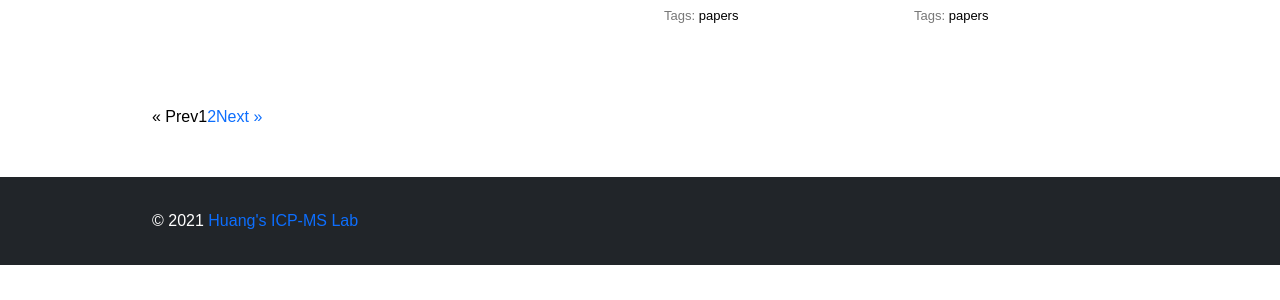
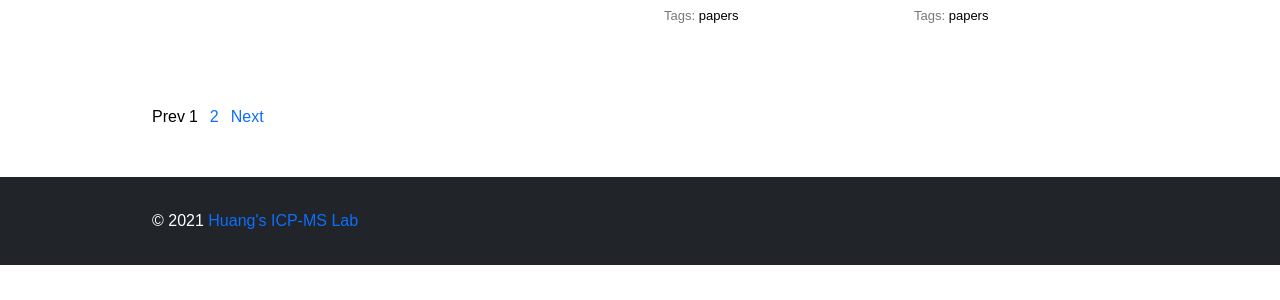
Before and after one commit to icpms-lab/icpms-lab.github.io, a Jekyll site: the page built from index.html, in a window 1280 px wide. Shown: the part 565-865 px from the top of the page. Built offline with Jekyll 4.4.1, drawn with Linux system fonts in a browser that asks for light colours; the list of posts is cut into pages by our own code.

Commit message:
Add files via upload

```diff
--- a/_includes/pagination.html
+++ b/_includes/pagination.html
@@ -1,25 +1,25 @@
 {% if paginator.total_pages > 1 %}
 <div class="pagination">
   {% if paginator.previous_page %}
-    <a class="ml-1 mr-1" href="{{ paginator.previous_page_path | prepend: site.baseurl | replace: '//', '/' }}">&laquo; Prev</a>
+    <a class="ms-1 me-2" href="{{ paginator.previous_page_path | prepend: site.baseurl | replace: '//', '/' }}">Prev</a>
   {% else %}
-    <span>&laquo; Prev</span>
+    <span>Prev</span>
   {% endif %}
 
   {% for page in (1..paginator.total_pages) %}
     {% if page == paginator.page %}
-      <span class="ml-1 mr-1">{{ page }}</span>
+      <span class="ms-1 me-2">{{ page }}</span>
     {% elsif page == 1 %}
-      <a class="ml-1 mr-1" href="{{ paginator.previous_page_path | prepend: site.baseurl | replace: '//', '/' }}">{{ page }}</a>
+      <a class="ms-1 me-2" href="{{ paginator.previous_page_path | prepend: site.baseurl | replace: '//', '/' }}">{{ page }}</a>
     {% else %}
-      <a class="ml-1 mr-1" href="{{ site.paginate_path | prepend: site.baseurl | replace: '//', '/' | replace: ':num', page }}">{{ page }}</a>
+      <a class="ms-1 me-2" href="{{ site.paginate_path | prepend: site.baseurl | replace: '//', '/' | replace: ':num', page }}">{{ page }}</a>
     {% endif %}
   {% endfor %}
 
   {% if paginator.next_page %}
-    <a class="ml-1 mr-1" href="{{ paginator.next_page_path | prepend: site.baseurl | replace: '//', '/' }}">Next &raquo;</a>
+    <a class="ms-1 me-2" href="{{ paginator.next_page_path | prepend: site.baseurl | replace: '//', '/' }}">Next</a>
   {% else %}
-    <span>Next &raquo;</span>
+    <span>Next</span>
   {% endif %}
 </div>
 {% endif %}
```
